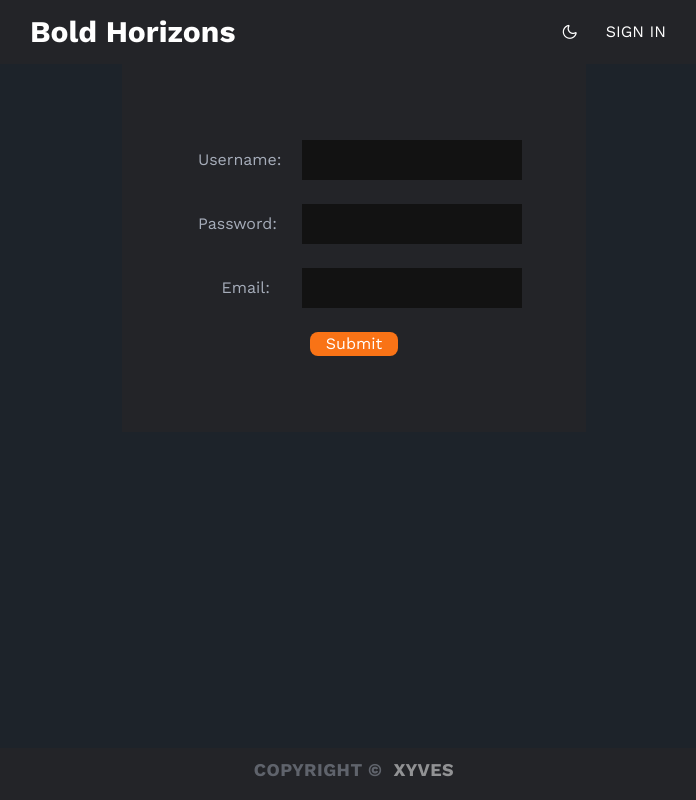
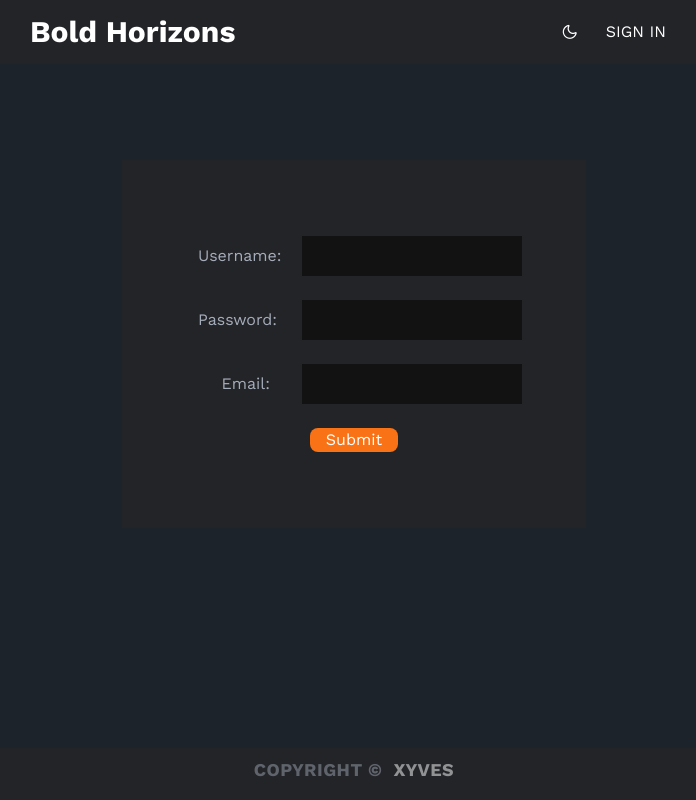
Before and after one commit to Xyves/Blog-api-frontend, a React (Vite) app: page /register in a window 1280 px wide. Shown: the whole page, without its empty margins (286-982 px from the left). Built offline with nearby package versions, Linux system fonts and the light colour scheme.

Commit message:
Add margin to register page

```diff
--- a/src/pages/Login/Register.tsx
+++ b/src/pages/Login/Register.tsx
@@ -1,7 +1,7 @@
 import { HandleRegisterSubmit } from "@/api/Auth";
 export default function Register() {
   return (
-    <section className="my-auto flex h-80 flex-col items-center rounded-sm">
+    <section className="my-auto mt-24 flex h-80 flex-col items-center rounded-sm">
       <form
         onSubmit={HandleRegisterSubmit}
         method="post"
```
